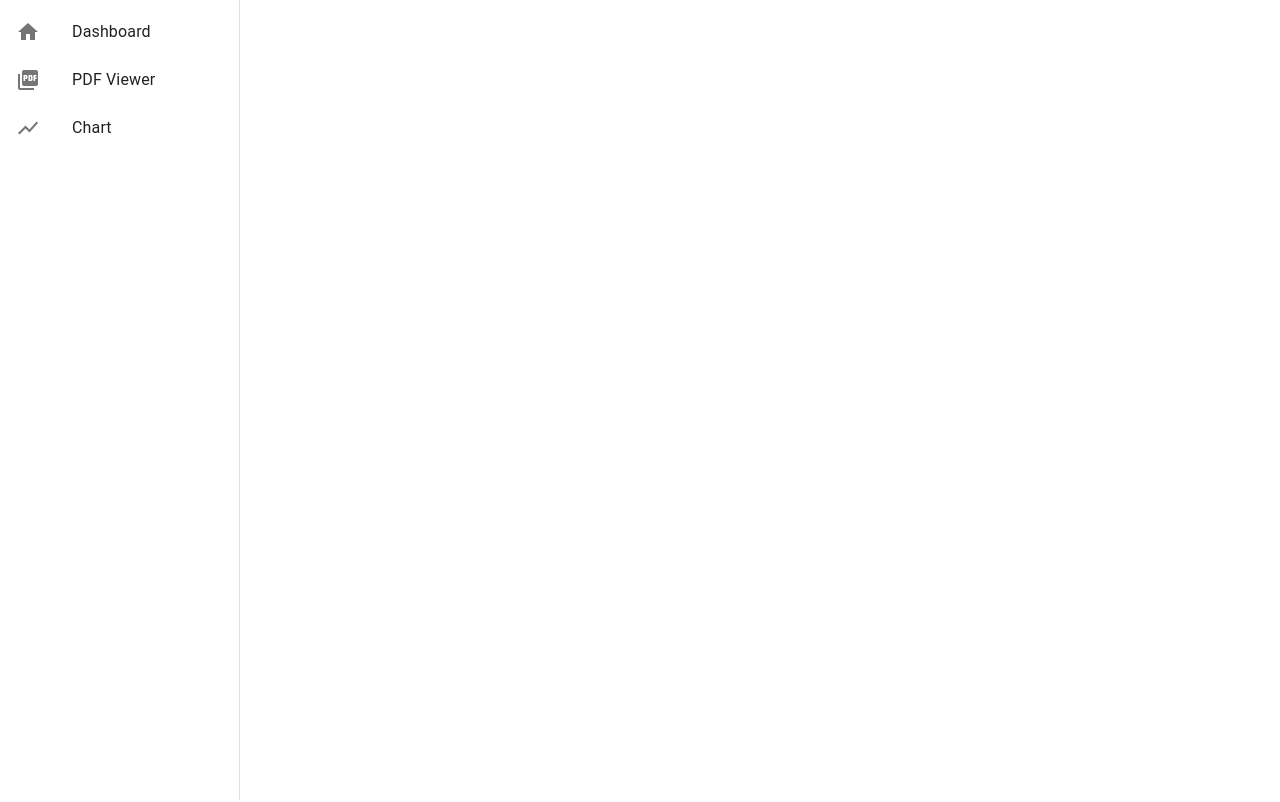
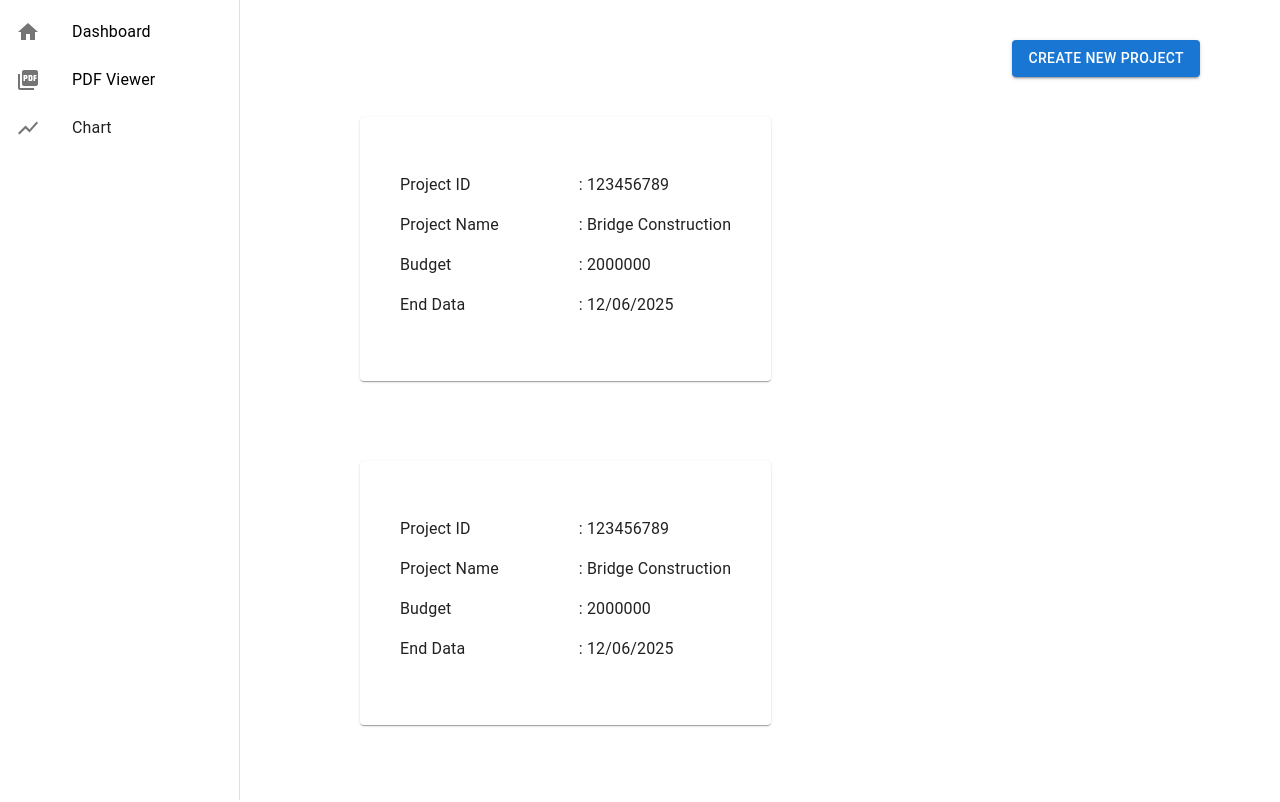
Before and after one commit to Ayushak18/bhumio-react-assignment, a React (Create React App) app: page /dashboard in a window 1280 px wide. Shown: the top 802 px of the page. Built offline with nearby package versions, Linux system fonts and the light colour scheme.

Commit message:
Dashboard design, sidebar, project cards added along with some other changes

```diff
--- a/src/App.js
+++ b/src/App.js
@@ -1,5 +1,5 @@
-import "./App.css";
-import { Routes, Route} from "react-router-dom";
+import "./styles/app.css";
+import { Routes, Route } from "react-router-dom";
 import Dashboard from "./pages/Dashboard";
 import SingleProject from "./pages/SingleProject";
 
--- a/src/components/sideNavBar.js
+++ b/src/components/SideNavBar.js
@@ -3,10 +3,7 @@ import Box from "@mui/material/Box";
 import Drawer from "@mui/material/Drawer";
 import CssBaseline from "@mui/material/CssBaseline";
 import AppBar from "@mui/material/AppBar";
-import Toolbar from "@mui/material/Toolbar";
 import List from "@mui/material/List";
-import Typography from "@mui/material/Typography";
-import Divider from "@mui/material/Divider";
 import ListItem from "@mui/material/ListItem";
 import ListItemButton from "@mui/material/ListItemButton";
 import ListItemIcon from "@mui/material/ListItemIcon";
@@ -14,6 +11,7 @@ import ListItemText from "@mui/material/ListItemText";
 import PictureAsPdfIcon from "@mui/icons-material/PictureAsPdf";
 import HomeIcon from "@mui/icons-material/Home";
 import ShowChartIcon from "@mui/icons-material/ShowChart";
+import { Link } from "react-router-dom";
 
 const drawerWidth = 240;
 
@@ -24,13 +22,7 @@ export default function SideNavBar() {
       <AppBar
         position="fixed"
         sx={{ width: `calc(100% - ${drawerWidth}px)`, ml: `${drawerWidth}px` }}
-      >
-        {/* <Toolbar>
-          <Typography variant="h6" noWrap component="div">
-            Permanent drawer
-          </Typography>
-        </Toolbar> */}
-      </AppBar>
+      ></AppBar>
       <Drawer
         sx={{
           width: drawerWidth,
@@ -43,33 +35,23 @@ export default function SideNavBar() {
         variant="permanent"
         anchor="left"
       >
-        {/* <Toolbar /> */}
-        {/* <Divider /> */}
-        {/* <List>
-          {["Dashboard", "PDF Viewer", "Chart"].map((text, index) => (
-            <ListItem key={text} disablePadding>
-              <ListItemButton>
-                <ListItemIcon>
-                  {index % 2 === 0 ? <InboxIcon /> : <MailIcon />}
-                </ListItemIcon>
-                <ListItemText primary={text} />
-              </ListItemButton>
-            </ListItem>
-          ))}
-        </List> */}
         <List>
+          <Link to="/dashboard">
             <ListItem key="Dashboard" disablePadding>
               <ListItemButton>
                 <ListItemIcon>{<HomeIcon />}</ListItemIcon>
                 <ListItemText primary="Dashboard" />
               </ListItemButton>
             </ListItem>
+          </Link>
+          <Link to="/project">
             <ListItem key="PDF Viewer" disablePadding>
               <ListItemButton>
                 <ListItemIcon>{<PictureAsPdfIcon />}</ListItemIcon>
                 <ListItemText primary="PDF Viewer" />
               </ListItemButton>
             </ListItem>
+          </Link>
           <ListItem key="Chart" disablePadding>
             <ListItemButton>
               <ListItemIcon>{<ShowChartIcon />}</ListItemIcon>
@@ -78,12 +60,6 @@ export default function SideNavBar() {
           </ListItem>
         </List>
       </Drawer>
-      <Box
-        component="main"
-        sx={{ flexGrow: 1, bgcolor: "background.default", p: 3 }}
-      >
-        <Toolbar />
-      </Box>
     </Box>
   );
 }
--- /dev/null
+++ b/src/components/SingleProjectCard.js
@@ -0,0 +1,28 @@
+import * as React from "react";
+import Card from "@mui/material/Card";
+import CardContent from "@mui/material/CardContent";
+import Typography from "@mui/material/Typography";
+import { Box } from "@mui/system";
+
+export default function SingleProjectCard() {
+  return (
+    <Card sx={{ my: 5, mx: 5 }}>
+      <CardContent>
+        <Box sx={{ display: "flex", p: 3 }}>
+          <Box sx={{ mr: 10 }}>
+            <p>Project ID</p>
+            <p>Project Name</p>
+            <p>Budget</p>
+            <p>End Data</p>
+          </Box>
+          <Box>
+            <p>: 123456789</p>
+            <p>: Bridge Construction</p>
+            <p>: 2000000</p>
+            <p>: 12/06/2025</p>
+          </Box>
+        </Box>
+      </CardContent>
+    </Card>
+  );
+}
--- a/src/pages/Dashboard.js
+++ b/src/pages/Dashboard.js
@@ -1,11 +1,45 @@
+import "../styles/dashboard.css";
+import SideNavBar from "../components/SideNavBar";
+import SingleProjectCard from "../components/SingleProjectCard";
+import Box from "@mui/material/Box";
 import Button from "@mui/material/Button";
-import SideNavBar from "../components/sideNavBar";
 
 function Dashboard() {
   return (
     <>
       <SideNavBar />
-      <Button variant="contained">Hello World</Button>
+      <Box sx={{ display: "flex", justifyContent: "flex-end", mt: 5, mr: 10 }}>
+        <Button variant="contained">Create New Project</Button>
+      </Box>
+      <Box
+        sx={{
+          display: "flex",
+          ml: 40,
+          alignItems: "flex-start",
+          flexWrap: "wrap",
+        }}
+      >
+        <SingleProjectCard />
+        <SingleProjectCard />
+        <SingleProjectCard />
+        <SingleProjectCard />
+        <SingleProjectCard />
+        <SingleProjectCard />
+        <SingleProjectCard />
+        <SingleProjectCard />
+        <SingleProjectCard />
+        <SingleProjectCard />
+        <SingleProjectCard />
+        <SingleProjectCard />
+        <SingleProjectCard />
+        <SingleProjectCard />
+        <SingleProjectCard />
+        <SingleProjectCard />
+        <SingleProjectCard />
+        <SingleProjectCard />
+        <SingleProjectCard />
+        <SingleProjectCard />
+      </Box>
     </>
   );
 }
--- a/src/pages/SingleProject.js
+++ b/src/pages/SingleProject.js
@@ -1,5 +1,12 @@
+import SideNavBar from "../components/SideNavBar";
+
 function SingleProject() {
-  return <h1>This is from the single project page</h1>;
+  return (
+    <>
+      <SideNavBar />
+      <h1>This is from the single project page</h1>
+    </>
+  );
 }
 
 export default SingleProject;
--- /dev/null
+++ b/src/styles/app.css
@@ -0,0 +1,4 @@
+a {
+  text-decoration: none;
+  color: black;
+}
```
Also changed, not shown: src/components/singleProjectCard.js (deleted), src/styles/dashboard.css (added). Lines whose indentation alone changed are shown as unchanged.
